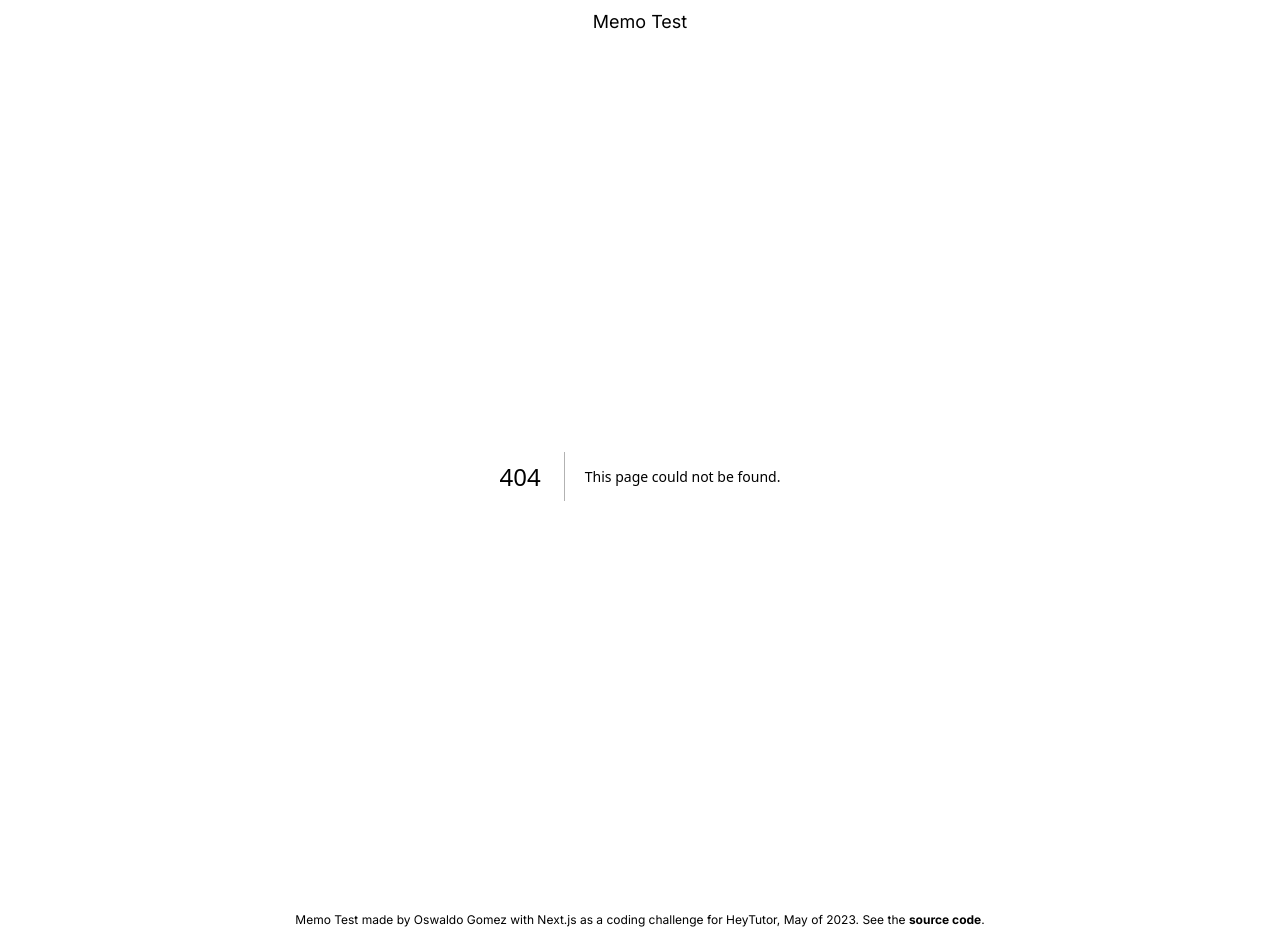
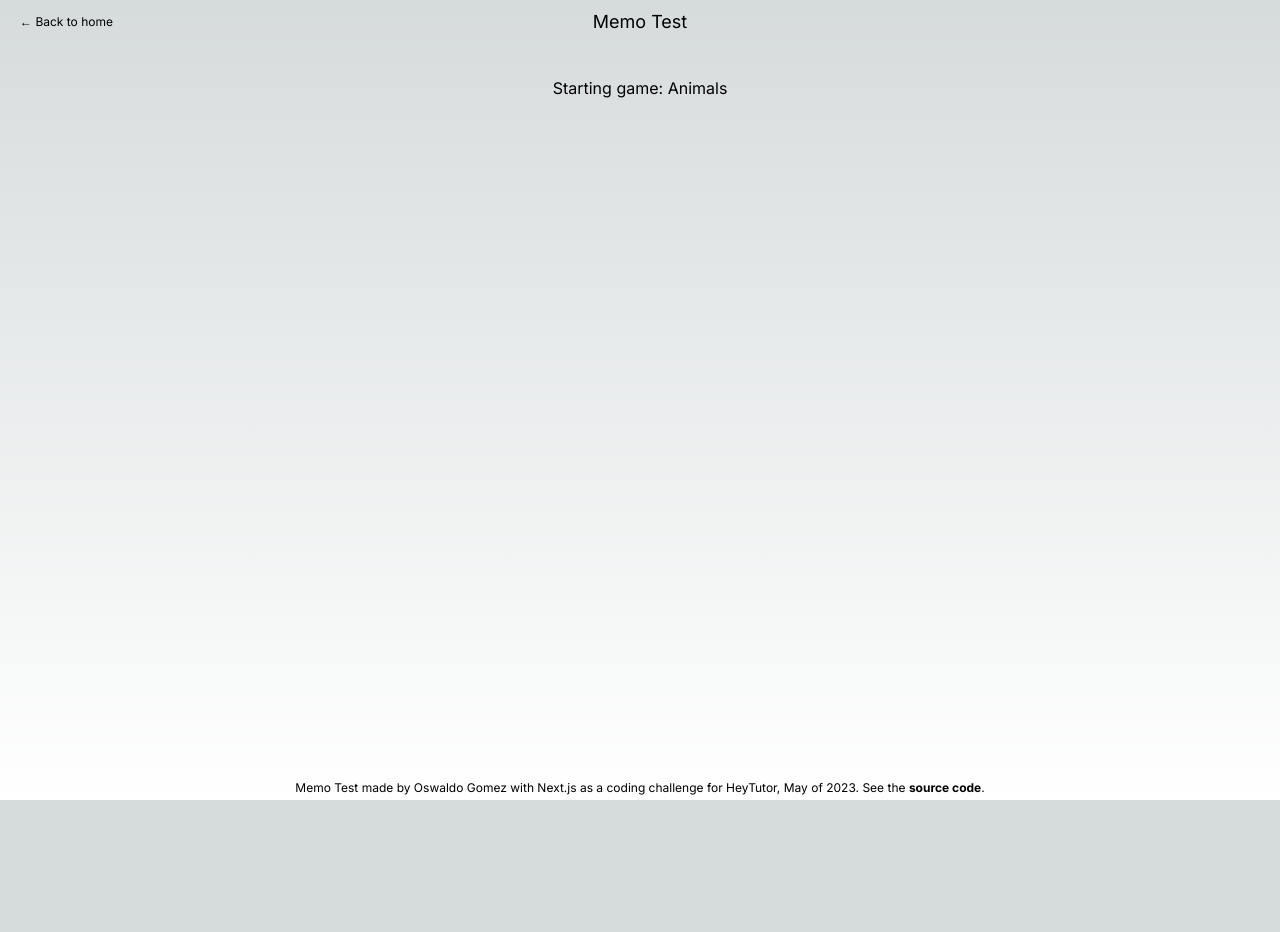
Before and after one commit to ogomez93/heytutor-memo-test, a Next.js app: page /start/animals in a window 1280 px wide. Before the commit this address had no page. After the commit the page ends 800 px from the top, so only its background shows below. Built offline with nearby package versions, Linux system fonts and the light colour scheme.

Commit message:
Adds a placeholder "Start Game" page that contains only the name of the game (will contain an input for number of pairs of cards, plus the "start" button). Removes unnecesary code from the RootLayout, and adds a custom layout for every page that needs the "Back to home" button

```diff
--- a/app/GameType.js
+++ b/app/GameType.js
@@ -29,7 +29,7 @@ export default function GameType({ gameType }) {
       </div>
       <div>
         { (collection !== null) && <Link href={`${gameType}`}>Continue</Link> }
-        <Link href={`${gameType}/start`}>Start</Link>
+        <Link href={`/start/${gameType}`}>Start</Link>
       </div>
     </li>
   )
--- a/app/layout.js
+++ b/app/layout.js
@@ -1,7 +1,5 @@
-import Link from 'next/link'
 import './globals.css'
 import { Inter } from 'next/font/google'
-import { capitalize } from 'lodash'
 
 const inter = Inter({ subsets: ['latin'] })
 
@@ -10,22 +8,17 @@ export const metadata = {
   description: 'HeyTutor\'s Memo Test challenge by Oswaldo Gomez',
 }
 
-export default function RootLayout({ children, home = true, gameType = '' }) {
+export default function RootLayout({ children }) {
   return (
     <html lang='en'>
       <body className={`${inter.className} max-h-screen min-h-screen flex flex-col justify-between`}>
         <header className='text-center p-2 relative'>
-          { !home &&
-            <div className='absolute left-5 text-xs bottom-1/2 translate-y-1/2'>
-              <Link href='/'>← Back to home</Link>
-            </div>
-          }
-          <h1 className='text-lg'>Memo Test{ gameType && `: ${capitalize(gameType)}` }</h1>
+          <h1 className='text-lg'>Memo Test</h1>
         </header>
         <main className='flex flex-col items-center grow justify-between p-8'>
           {children}
         </main>
-        <footer className='text-xs p-1 text-center'>
+        <footer className='text-xs py-1 px-3 text-center'>
           Memo Test made by Oswaldo Gomez with Next.js as a coding challenge for
           {` `}<a href='https://heytutor.com/' target='_blank'>HeyTutor</a>, May of 2023.
           See the <a href='https://github.com/ogomez93/heytutor-memo-test' target='_blank'><b>source code</b></a>.
--- /dev/null
+++ b/app/start/[gameType]/layout.js
@@ -0,0 +1,5 @@
+import LayoutWithBackButton from '@/components/layout_with_back_button';
+
+export default function Layout({ children }) {
+  return <LayoutWithBackButton>{children}</LayoutWithBackButton>;
+}
--- /dev/null
+++ b/app/start/[gameType]/page.js
@@ -0,0 +1,12 @@
+import { capitalize } from 'lodash'
+import { GAME_TYPES } from '@/constants/index';
+
+export default function StartGame({ params }) {
+  const { gameType } = params
+  return `Starting game: ${capitalize(gameType)}`
+}
+
+export function getStaticPaths() {
+  const paths = Object.values(GAME_TYPES).map(gameType => ({ params: { gameType } }))
+  return { paths, fallback: false }
+}
--- /dev/null
+++ b/components/layout_with_back_button.js
@@ -0,0 +1,14 @@
+'use client'
+
+import Link from 'next/link'
+
+export default function LayoutWithBackButton({ children }) {
+  return (
+    <>
+      <div className='absolute left-5 text-xs top-3.5'>
+        <Link href='/'>← Back to home</Link>
+      </div>
+      { children }
+    </>
+  )
+}
```
